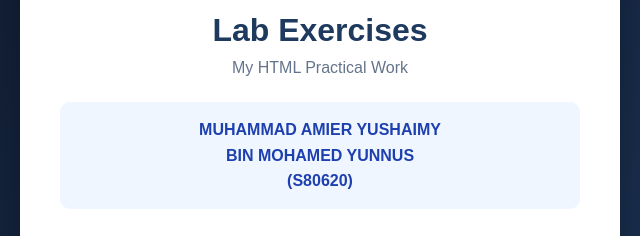
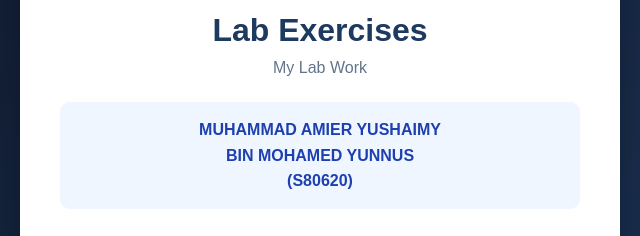
Before and after one commit to s80620/S80620_CSF3133_K3, a plain HTML site: page S80620_WebDesign/index.html in a window 1280 px wide. Shown: the part 191-427 px from the top of the page, 320-960 px from the left. Drawn offline with Linux system fonts and the light colour scheme.

Commit message:
Update index.html

```diff
--- a/S80620_WebDesign/index.html
+++ b/S80620_WebDesign/index.html
@@ -100,7 +100,7 @@
         <div class="icon">📚</div>
 
         <h1>Lab Exercises</h1>
-        <p class="subtitle">My HTML Practical Work</p>
+        <p class="subtitle">My Lab Work</p>
 
         <div class="student">
             MUHAMMAD AMIER YUSHAIMY<br>
```
